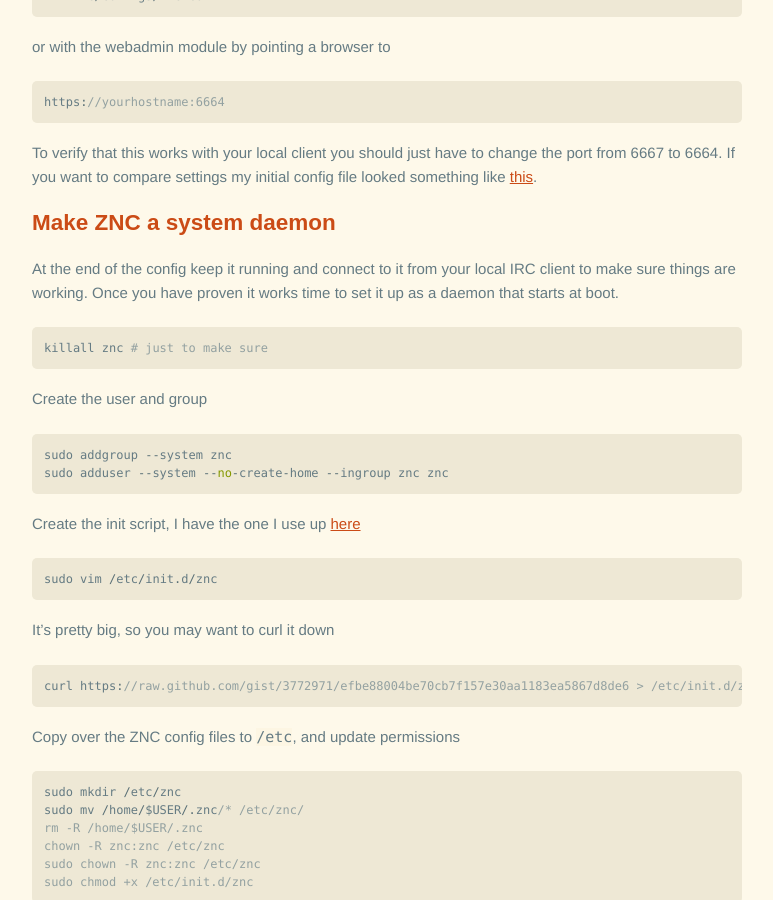
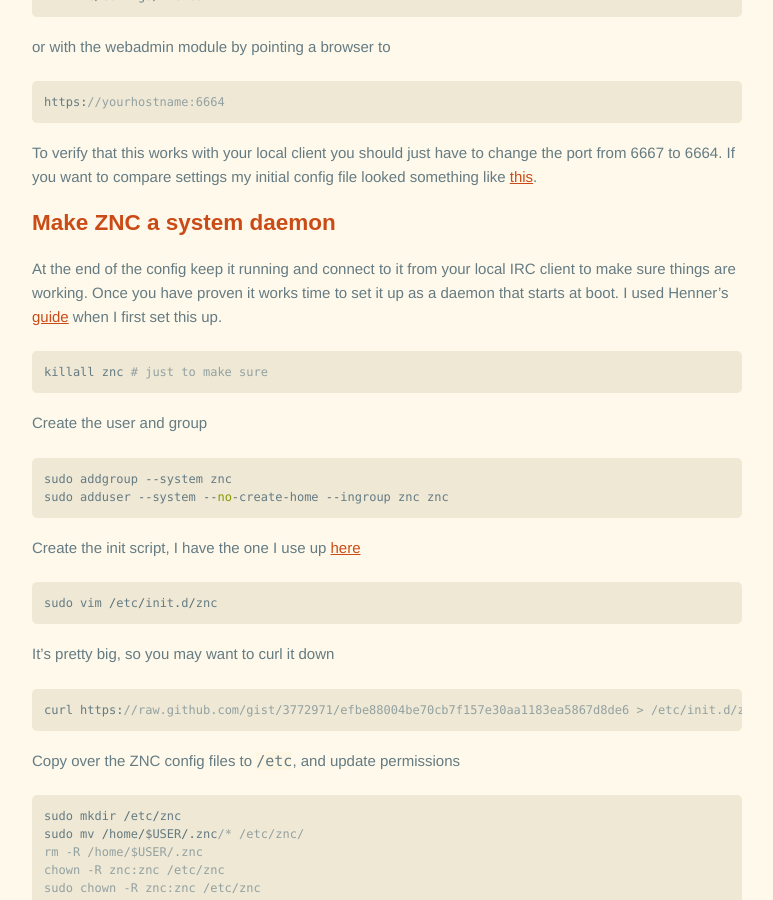
Before and after one commit to csexton/codeography.com, a Jekyll site: the page built from _posts/2012-09-23-howto-irc-server.markdown, in a window 1280 px wide and 900 px high, scrolled down 2482 px. Shown: the whole window, without its empty margins (253-1026 px from the left). Built offline with Jekyll 4.4.1, drawn with Linux system fonts in a browser that asks for light colours; nearby versions of some CDN libraries; some web fonts are replaced; comment, search, counter and statistics services are not loaded.

Commit message:
Updated post

```diff
--- a/_posts/2012-09-23-howto-irc-server.markdown
+++ b/_posts/2012-09-23-howto-irc-server.markdown
@@ -97,7 +97,7 @@ To verify that this works with your local client you should just have to change
 
 ### Make ZNC a system daemon
 
-At the end of the config keep it running and connect to it from your local IRC client to make sure things are working. Once you have proven it works time to set it up as a daemon that starts at boot.
+At the end of the config keep it running and connect to it from your local IRC client to make sure things are working. Once you have proven it works time to set it up as a daemon that starts at boot. I used Henner's [guide](http://doomclaw.de/index.php/2009/08/18/run-znc-at-boot-with-an-init-script/) when I first set this up.
 
     killall znc # just to make sure
 
```
